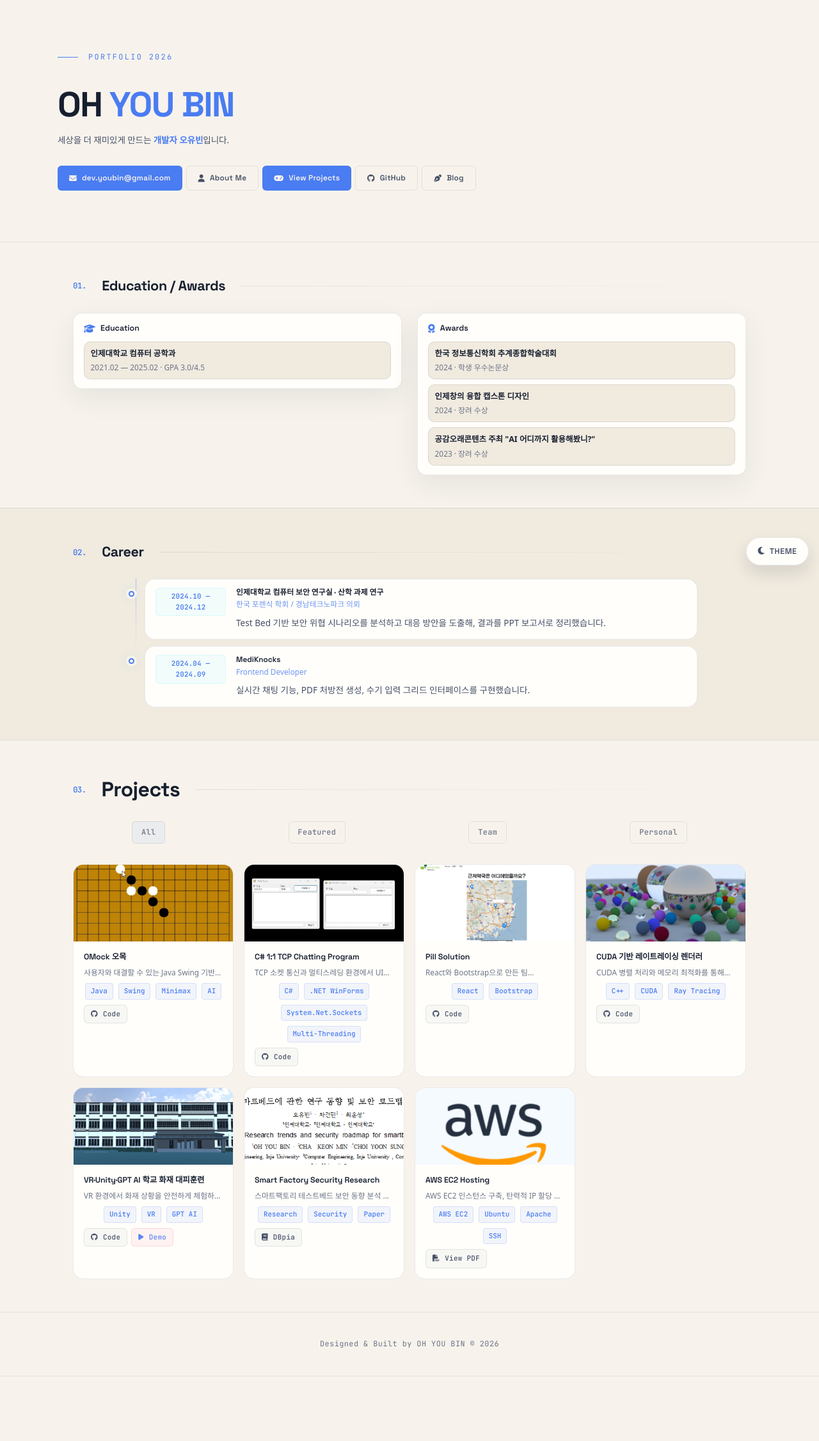
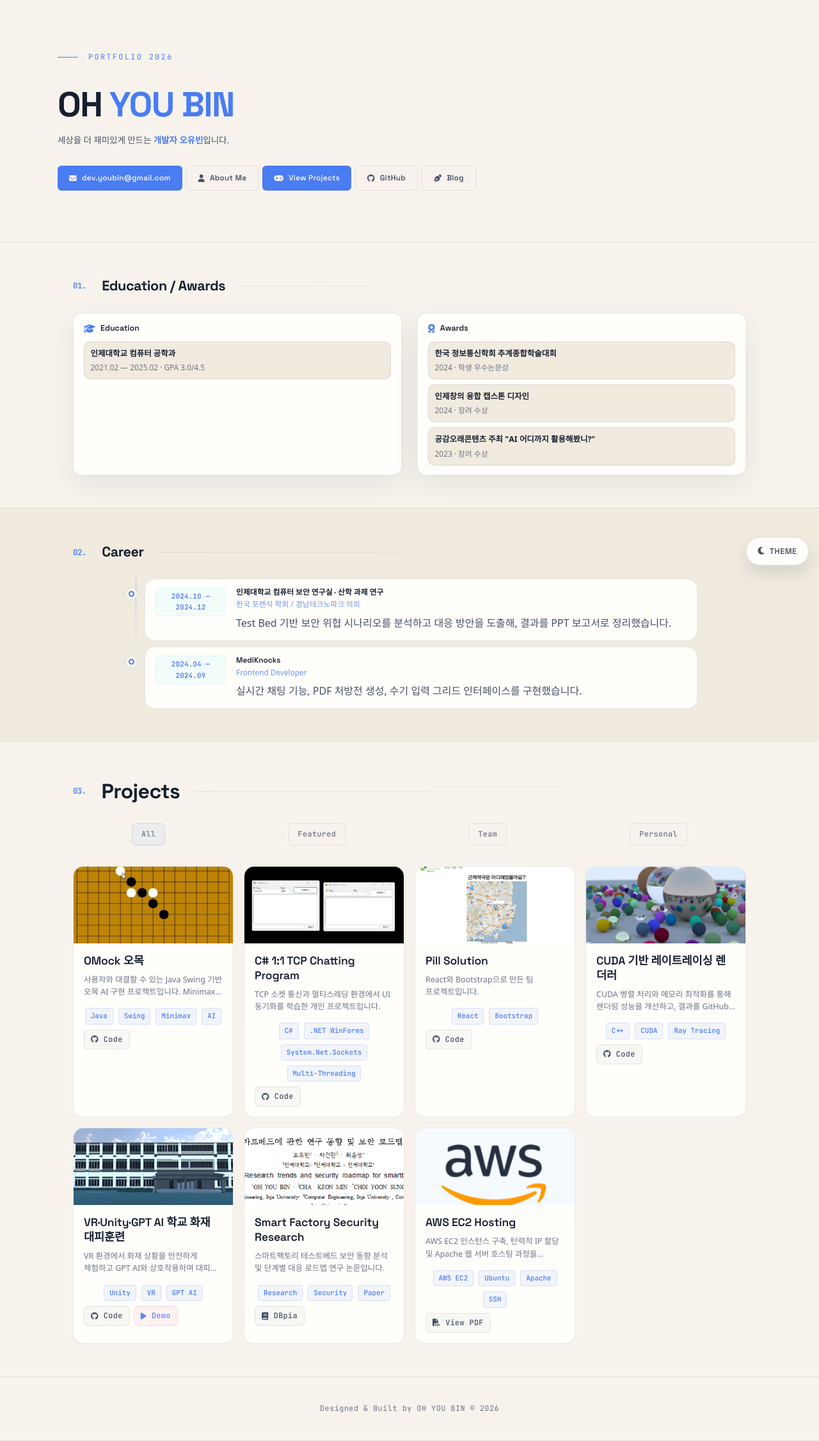
Before and after one commit to eye2ffect/eye2ffect.github.io, a Jekyll site: the page built from index.html, in a window 1280 px wide. Shown: the whole page at 64% size. Built offline with Jekyll 4.4.1, drawn with Linux system fonts in a browser that asks for light colours; some web fonts are replaced; before the commit the page ends 2152 px from its top, so only the background shows below that.

Commit message:
Improve card alignment and text readability

```diff
--- a/assets/css/main.css
+++ b/assets/css/main.css
@@ -483,6 +483,11 @@ html {
   font-size: var(--text-h2);
 }
 
+#career .paragraph-text-normal {
+  font-size: 1rem;
+  line-height: 1.7;
+}
+
 .compact-line {
   display: flex;
   align-items: center;
@@ -516,6 +521,7 @@ html {
   border-radius: 14px;
   background: var(--bg-card);
   box-shadow: var(--panel-shadow);
+  height: 100%;
 }
 .summary-card-title {
   display: flex;
@@ -926,7 +932,7 @@ html {
 }
 .project-title {
   font-family: var(--font-display);
-  font-weight: 600; font-size: var(--text-small);
+  font-weight: 600; font-size: var(--text-h3);
   color: var(--text-primary);
   margin-bottom: var(--space-1);
   letter-spacing: -0.01em;
@@ -937,15 +943,15 @@ html {
 
 /* 설명 텍스트 2줄 제한 */
 .project-content .paragraph-text-normal {
-  line-clamp: 1;
+  line-clamp: 2;
   display: -webkit-box;
-  -webkit-line-clamp: 1;
+  -webkit-line-clamp: 2;
   -webkit-box-orient: vertical;
   overflow: hidden;
-  font-size: var(--text-xs);
+  font-size: var(--text-small);
   color: var(--text-muted);
-  margin-bottom: var(--space-1);
-  line-height: 1.45;
+  margin-bottom: var(--space-2);
+  line-height: 1.55;
 }
 
 .project-technology {
@@ -970,7 +976,7 @@ html {
 .project-link {
   display: inline-flex; align-items: center; gap: 8px;
   font-family: var(--font-mono); font-weight: 500;
-  font-size: var(--text-xxs); color: var(--text-secondary);
+  font-size: var(--text-xs); color: var(--text-secondary);
   text-decoration: none;
   padding: 5px 10px; border-radius: 6px;
   white-space: nowrap;
@@ -1001,10 +1007,11 @@ html {
   display: grid;
   grid-template-columns: repeat(2, minmax(0, 1fr));
   gap: var(--space-3);
-  align-items: start;
+  align-items: stretch;
 }
 .dual-section-row .dual-column {
   display: block;
+  height: 100%;
 }
 .dual-section-row .experience-grid {
   margin: 0;
```
